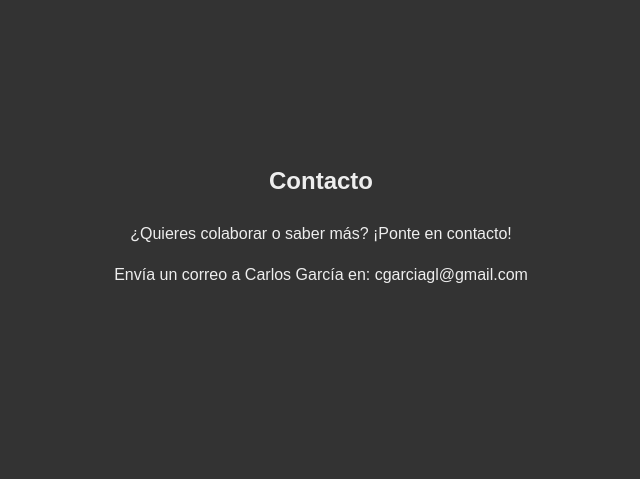
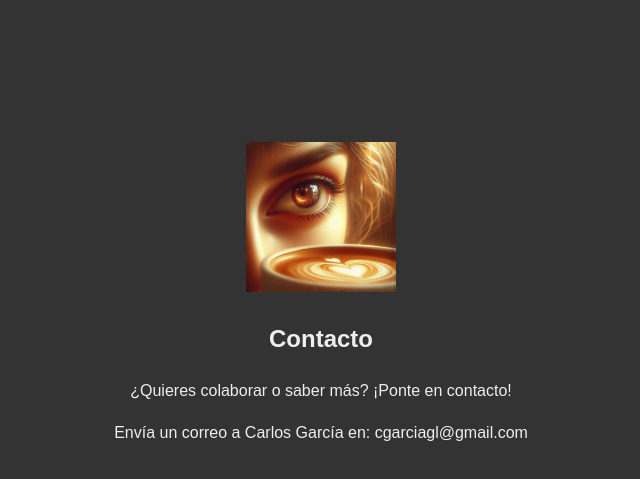
Before and after one commit to cgarciagl/ragnosmusic, a plain HTML site: page index.html in a window 1280 px wide. Shown: the part 1568-2047 px from the top of the page, without its empty margins (319-959 px from the left). Drawn offline with Linux system fonts and the light colour scheme.

Commit message:
Agregar imagen "Ojos de café" en la sección de contacto y actualizar el texto de contacto.

```diff
--- a/index.html
+++ b/index.html
@@ -54,6 +54,7 @@
       </section> -->
 
       <section id="contacto" class="contact">
+            <img src="ojosdecafe.jpg" alt="Ojos de café" width="150px" height="150px" />
         <h2>Contacto</h2>
         <p>¿Quieres colaborar o saber más? ¡Ponte en contacto!</p>
         Envía un correo a Carlos García en: cgarciagl@gmail.com
```
Also changed, not shown: ojosdecafe.jpg (added).
